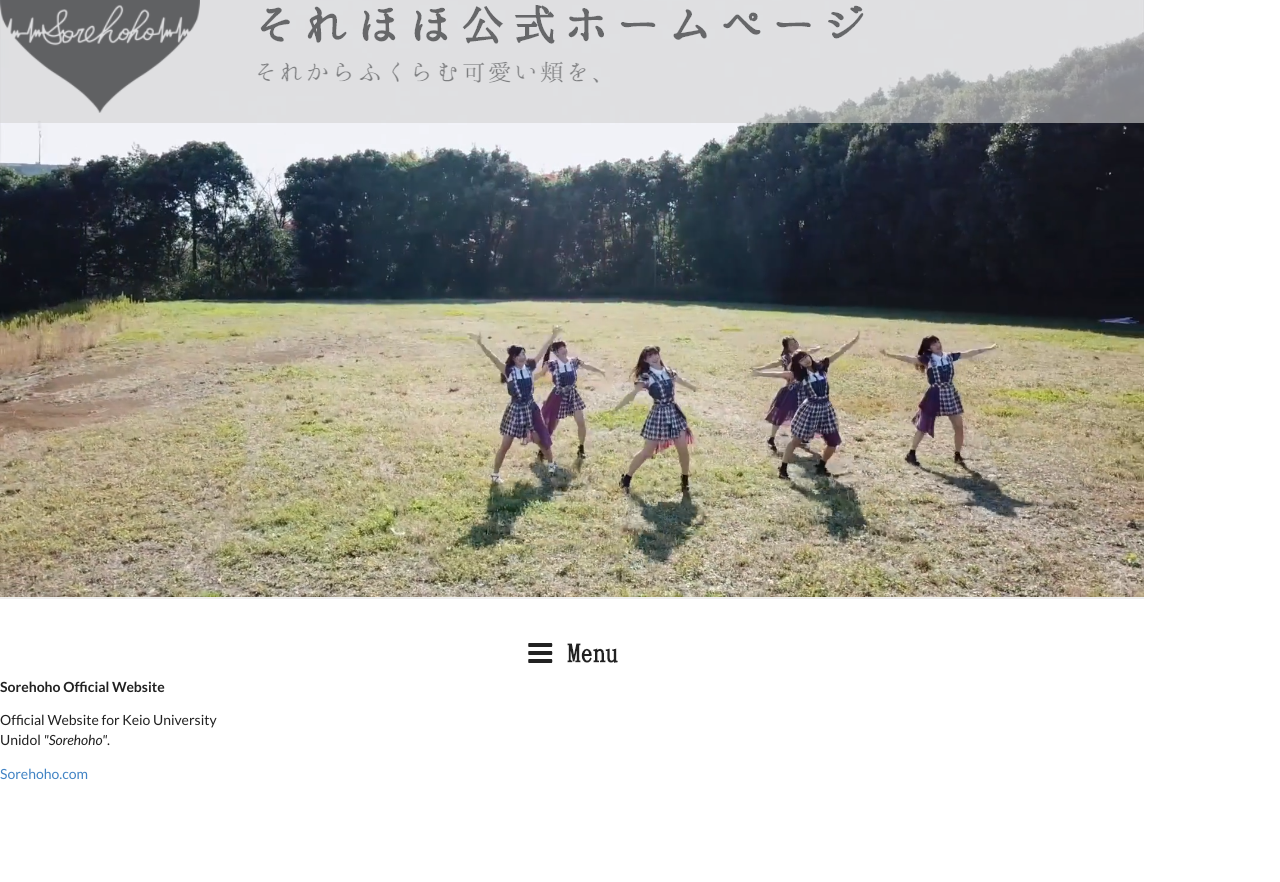
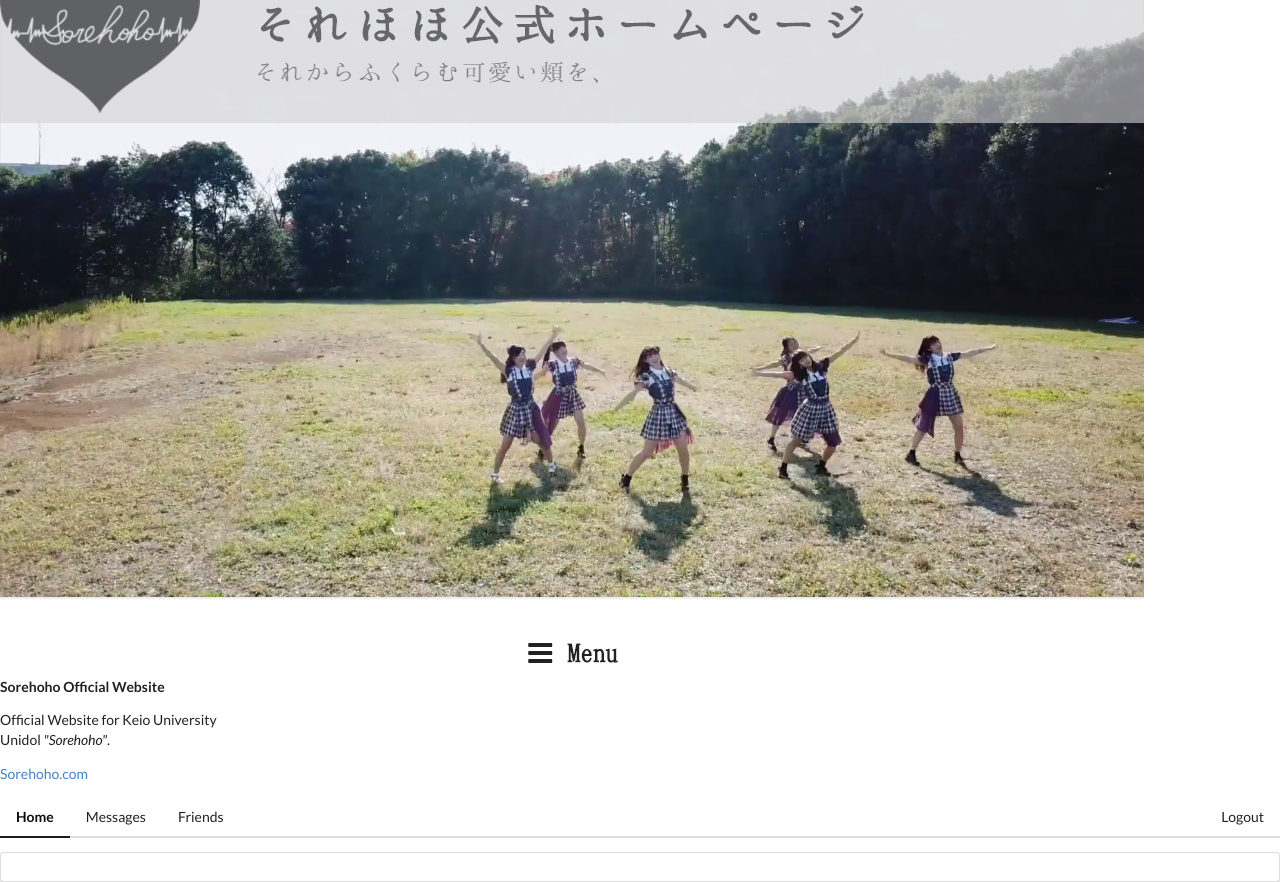
Before and after one commit to ShawnH-Code/Shawn.github.io, a plain HTML site: page index.html in a window 1280 px wide. Shown: the part 933-1815 px from the top of the page. Before the commit the page ends 1717 px from the top, so only its background shows below. Drawn offline with nearby package versions, Linux system fonts and the light colour scheme.

Commit message:
semantic

```diff
--- a/index.html
+++ b/index.html
@@ -90,7 +90,25 @@
       </div>
     </div>
   </div>
-
+  <div class="ui secondary pointing menu">
+    <a class="item active">
+      Home
+    </a>
+    <a class="item">
+      Messages
+    </a>
+    <a class="item">
+      Friends
+    </a>
+    <div class="right menu">
+      <a class="ui item">
+        Logout
+      </a>
+    </div>
+  </div>
+  <div class="ui segment">
+    <p></p>
+  </div>
 
   <script src="https://ajax.googleapis.com/ajax/libs/jquery/1.11.2/jquery.min.js"></script>
   <script src="js/semantic.min.js"></script>
```
